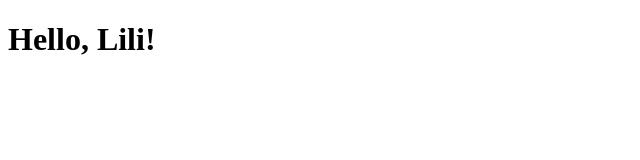
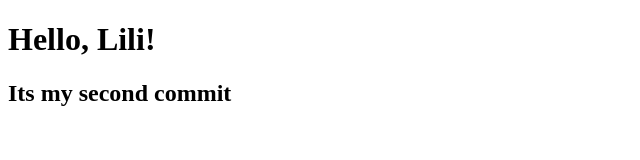
Before and after one commit to Psaruklily/TEST, a plain HTML site: page index.html in a window 1280 px wide. Shown: the whole page, without its empty margins (0-640 px from the left). Drawn offline with Linux system fonts and the light colour scheme.

Commit message:
second commit

```diff
--- a/index.html
+++ b/index.html
@@ -11,6 +11,7 @@
 <body>
 
     <h1>Hello, Lili!</h1>
+    <h2>Its my second commit</h2>
 
     <script src="script.js"></script>
 </body>
```
